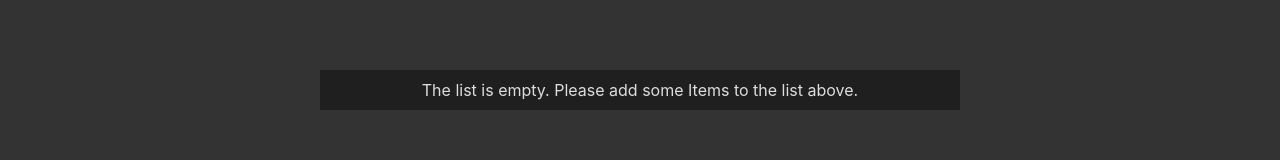
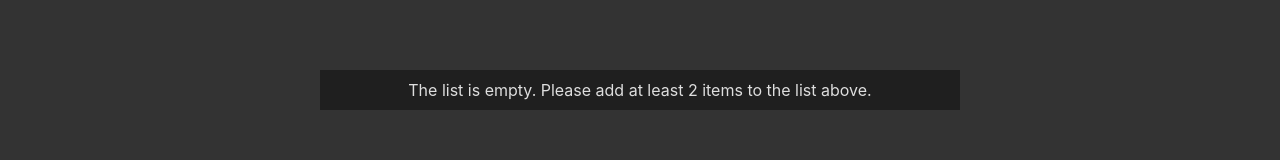
Before and after one commit to SmiJa/decidr, a React (Create React App) app: page / in a window 1280 px wide. Shown: the part 327-487 px from the top of the page. Built offline with nearby package versions, Linux system fonts and the light colour scheme.

Commit message:
chore(message): edit message to be more clear

```diff
--- a/src/components/EmptyMessage.js
+++ b/src/components/EmptyMessage.js
@@ -2,7 +2,7 @@ export default function Input(setListContainer) {
     return (
         <div className="empty-message">
             <div className="message">
-            The list is empty. Please add some Items to the list above.
+            The list is empty. Please add at least 2 items to the list above.
             </div>
         </div>
     )
```
